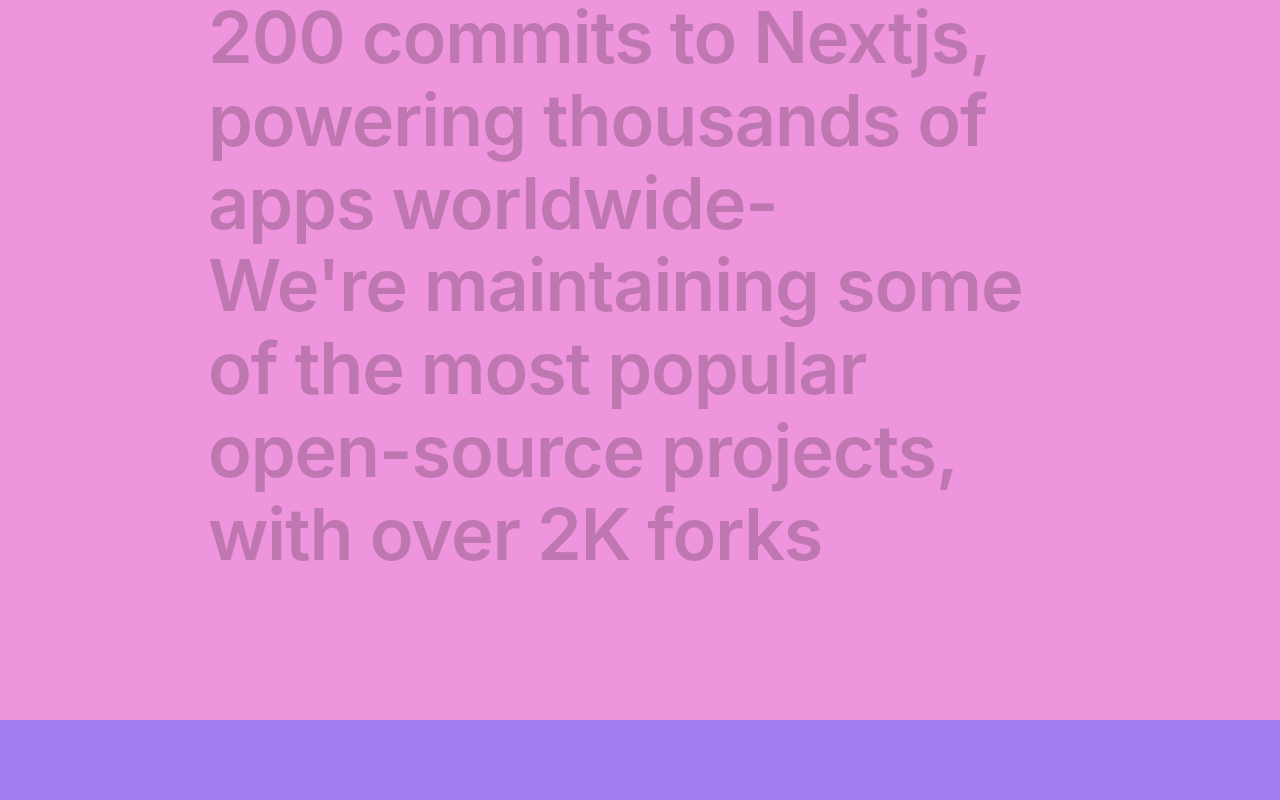
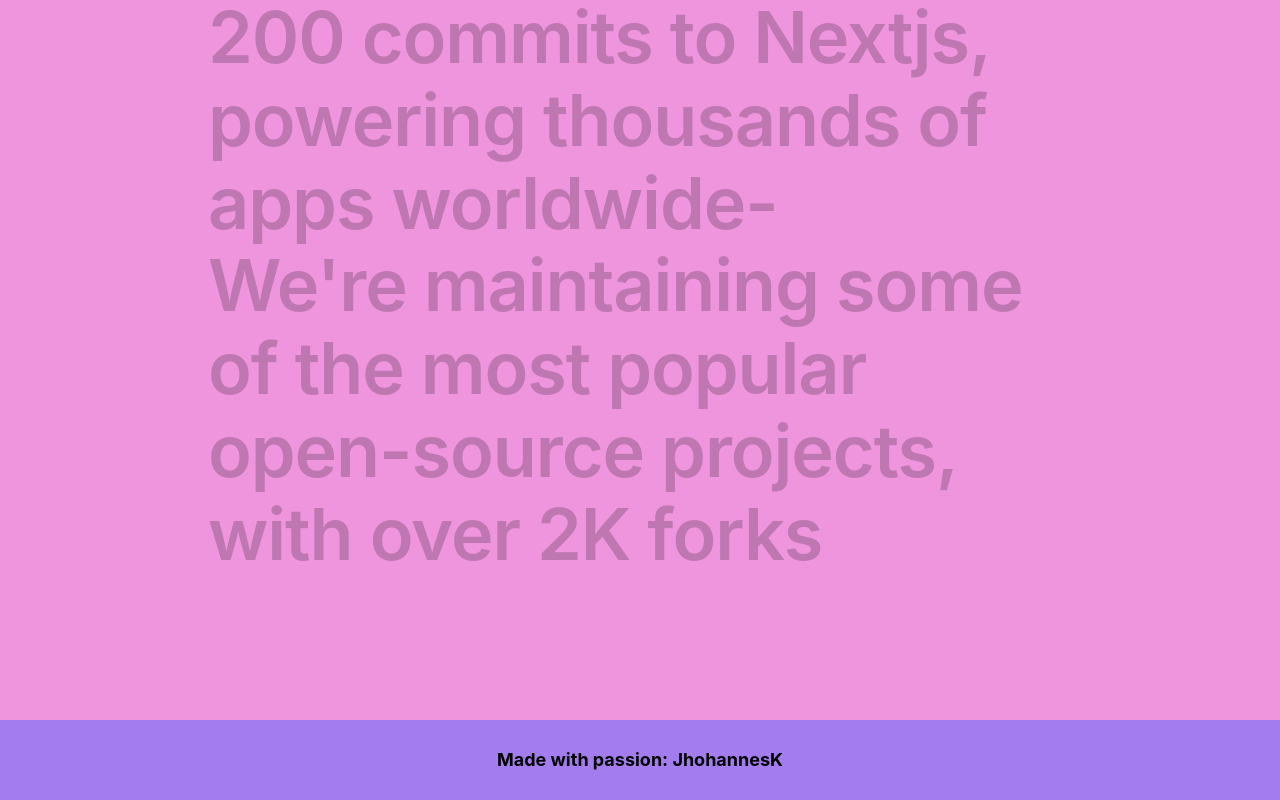
Before and after one commit to JhohannesK/Hakalo, a Next.js app: page / in a window 1280 px wide. Shown: the part 1978-2778 px from the top of the page. Before the commit the page ends 2698 px from the top, so only its background shows below. Built offline with nearby package versions, Linux system fonts and the light colour scheme.

Commit message:
add footer

```diff
--- /dev/null
+++ b/pages/components/Footer.tsx
@@ -0,0 +1,11 @@
+import React from 'react';
+
+const Footer = () => {
+	return (
+		<div className='h-20 mx-auto max-w-5xl px-10 flex items-center justify-center font-bold text-lg'>
+			Made with passion: JhohannesK
+		</div>
+	);
+};
+
+export default Footer;
--- a/pages/index.tsx
+++ b/pages/index.tsx
@@ -3,6 +3,7 @@
 import About from './components/About';
 import Masthead from './components/masthead';
 import Skills from './components/Skills';
+import Footer from './components/Footer';
 
 const Home: NextPage = () => {
 	return (
@@ -16,6 +17,7 @@
 			<Masthead />
 			<About />
 			<Skills />
+			<Footer />
 		</div>
 	);
 };
```
Also changed, not shown: 1 other file (tests, documents, lock files or other folders).
